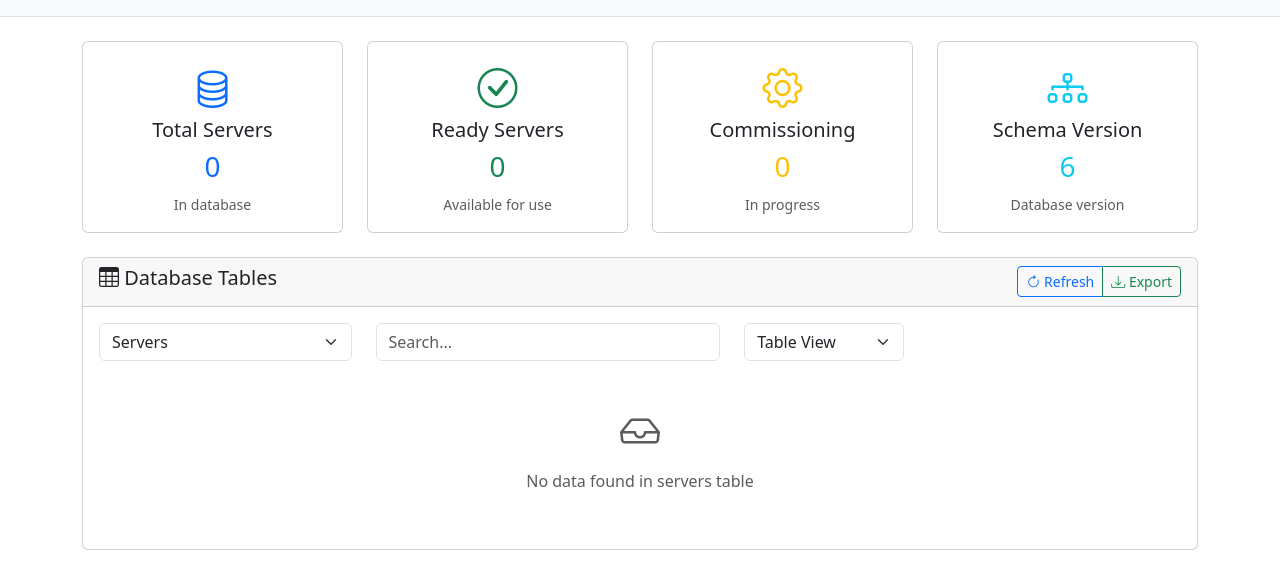
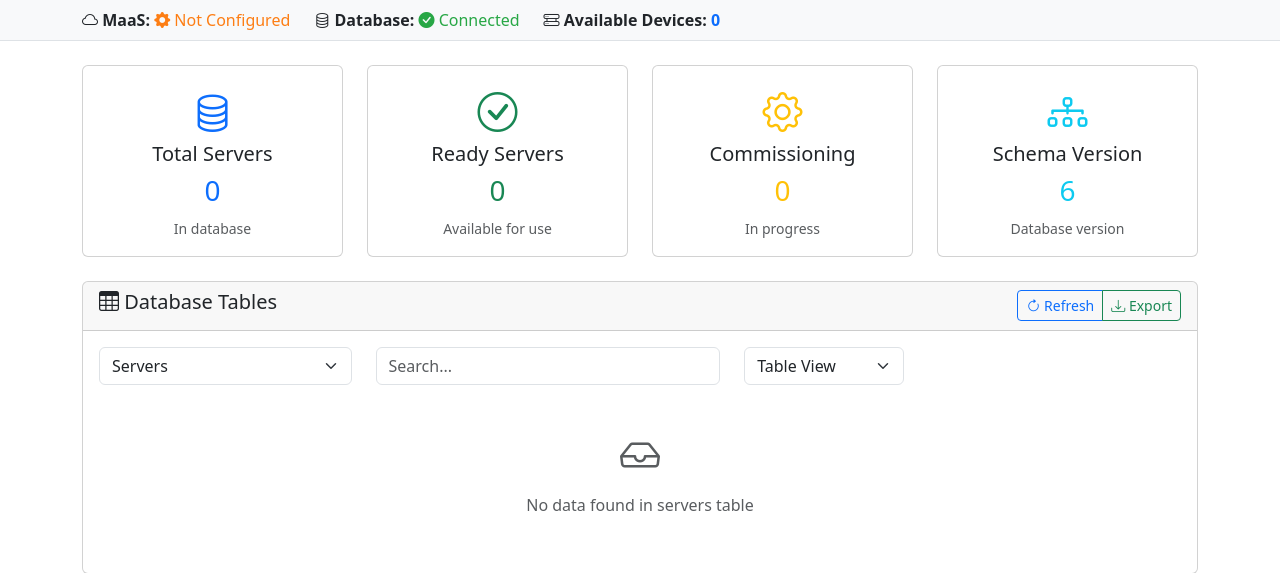
Before and after one commit to aecwells/hwautomation, a Flask app: page /database in a window 1280 px wide. Shown: the part 56-629 px from the top of the page. Run offline with Flask 2, Linux system fonts and the light colour scheme; data comes from the database, SQL or seed files in the repository; data that the repository does not hold is empty.

Commit message:
Add global status indicators to all template pages
- Added Flask context processor to inject global_stats into all templates
- Updated base.html to include default status indicators for MaaS, Database, and Available Devices
- Modified dashboard.html to inherit status indicators from base template
- Added dark theme support for status bar background
- Made app.py executable to fix shebang permission check

Status indicators now display across all pages:
- MaaS: Shows Connected/Not Configured/Disconnected with appropriate icons
- Database: Shows Connected status (fixed connectivity issues)
- Available Devices: Shows count of ready machines from MaaS

Provides consistent system health visibility throughout the application
without requiring individual template modifications.

```diff
--- a/src/hwautomation/web/app.py
+++ b/src/hwautomation/web/app.py
@@ -73,6 +73,61 @@ def create_app():
                 workflow_manager.maas_client = maas_client
     except Exception as e:
         logger.warning(f"MaaS client initialization failed: {e}")
+
+    # Global context processor for status indicators
+    def get_global_stats():
+        """Get global stats for status indicators."""
+        stats = {
+            "available_machines": 0,
+            "device_types": 0,
+            "database_servers": 0,
+            "ready_servers": 0,
+            "maas_status": "disconnected",
+        }
+
+        # Get server count from database if available
+        if db_helper:
+            try:
+                cursor = db_helper.sql_db_worker.cursor()
+                cursor.execute("SELECT COUNT(*) FROM servers")
+                stats["database_servers"] = cursor.fetchone()[0]
+
+                # Count ready servers
+                cursor.execute(
+                    "SELECT COUNT(*) FROM servers WHERE status_name = 'Ready'"
+                )
+                stats["ready_servers"] = cursor.fetchone()[0]
+                cursor.close()
+            except Exception as e:
+                logger.warning(f"Could not get database stats: {e}")
+
+        # Get MaaS machines count if configured
+        maas_config = config.get("maas", {})
+        if not maas_config.get("host") or not maas_config.get("consumer_key"):
+            # MaaS not configured
+            stats["maas_status"] = "not_configured"
+        else:
+            try:
+                maas_client_instance = create_maas_client(maas_config)
+                machines = maas_client_instance.get_machines()
+                stats["available_machines"] = len(
+                    [m for m in machines if m.get("status") == "Ready"]
+                )
+                stats["maas_status"] = "connected"
+            except Exception as e:
+                logger.warning(f"Could not get MaaS stats: {e}")
+                stats["maas_status"] = "disconnected"
+
+        # Get available device types
+        device_types = ["a1.c5.large", "d1.c1.small", "d1.c2.medium", "d1.c2.large"]
+        stats["device_types"] = len(device_types)
+
+        return stats
+
+    @app.context_processor
+    def inject_global_stats():
+        """Inject global stats into all templates."""
+        return {"global_stats": get_global_stats()}
 
     # Import and register blueprints
     from hwautomation.web.routes import (
--- a/src/hwautomation/web/templates/base.html
+++ b/src/hwautomation/web/templates/base.html
@@ -35,6 +35,7 @@
         .theme-toggle { border: none; background: none; color: inherit; }
         .theme-toggle:hover { background-color: rgba(0,0,0,0.1); }
         [data-bs-theme="dark"] .theme-toggle:hover { background-color: rgba(255,255,255,0.1); }
+        [data-bs-theme="dark"] .bg-light { background-color: #2d3035 !important; }
         {% block extra_css %}{% endblock %}
     </style>
 </head>
@@ -70,7 +71,36 @@
     <div class="bg-light border-bottom">
         <div class="container py-2">
             <div class="d-flex align-items-center">
-                {% block status_indicators %}{% endblock %}
+                {% block status_indicators %}
+                <div class="d-flex align-items-center">
+                    <span class="me-4">
+                        <i class="bi bi-cloud"></i>
+                        <strong>MaaS:</strong>
+                        <span id="maas-status" class="status-{{ 'connected' if global_stats.maas_status == 'connected' else ('warning' if global_stats.maas_status == 'not_configured' else 'disconnected') }}">
+                            {% if global_stats.maas_status == 'connected' %}
+                                <i class="bi bi-check-circle-fill"></i> Connected
+                            {% elif global_stats.maas_status == 'not_configured' %}
+                                <i class="bi bi-gear-fill"></i> Not Configured
+                            {% else %}
+                                <i class="bi bi-x-circle-fill"></i> Disconnected
+                            {% endif %}
+                        </span>
+                    </span>
+                    <span class="me-4">
+                        <i class="bi bi-database"></i>
+                        <strong>Database:</strong>
+                        <span class="status-connected">
+                            <i class="bi bi-check-circle-fill"></i>
+                            Connected
+                        </span>
+                    </span>
+                    <span class="me-4">
+                        <i class="bi bi-hdd-rack"></i>
+                        <strong>Available Devices:</strong>
+                        <span class="text-primary fw-bold">{{ global_stats.available_machines }}</span>
+                    </span>
+                </div>
+                {% endblock %}
             </div>
         </div>
     </div>
```
Also changed, not shown: src/hwautomation/web/templates/dashboard.html (+2 -28 lines).
